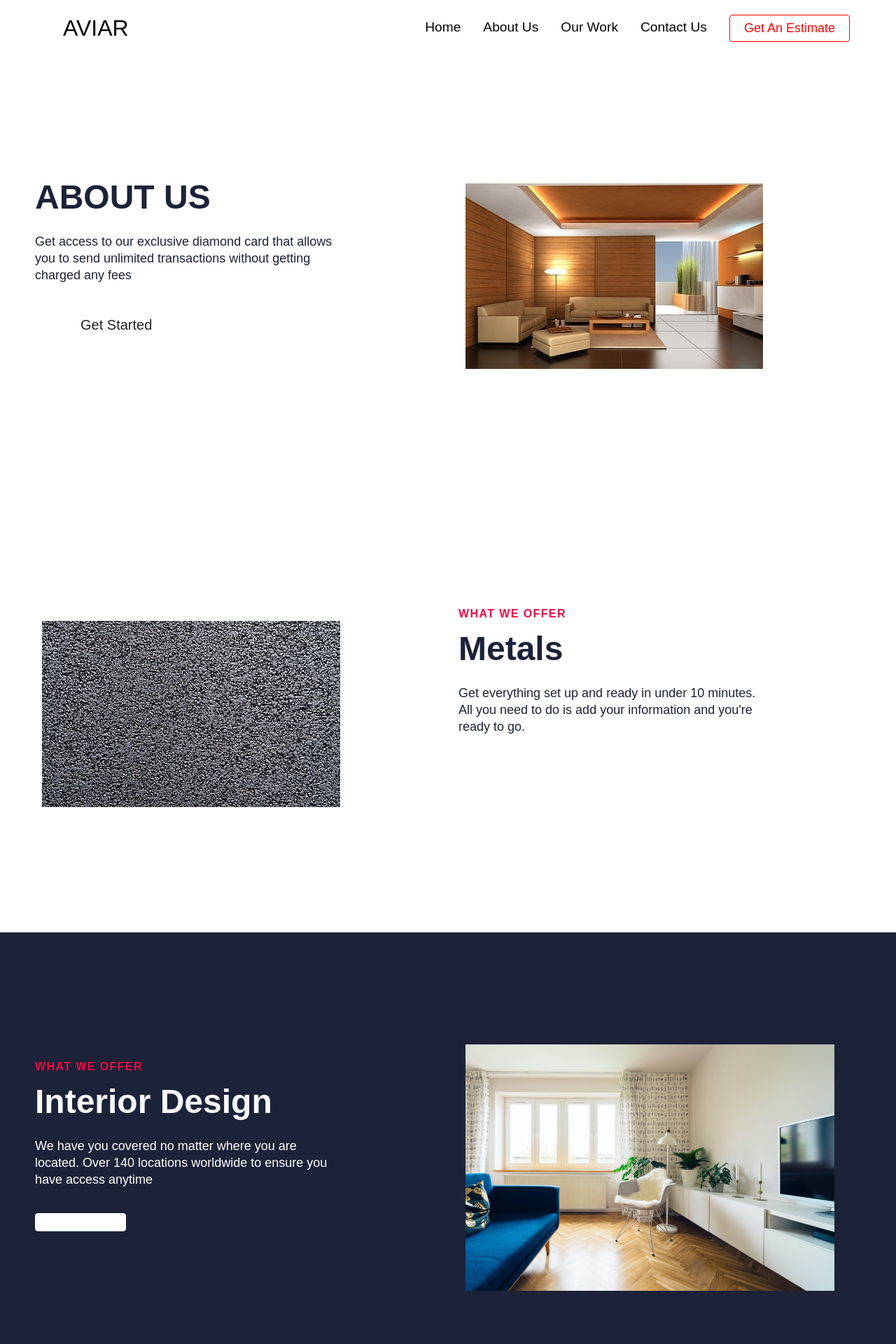
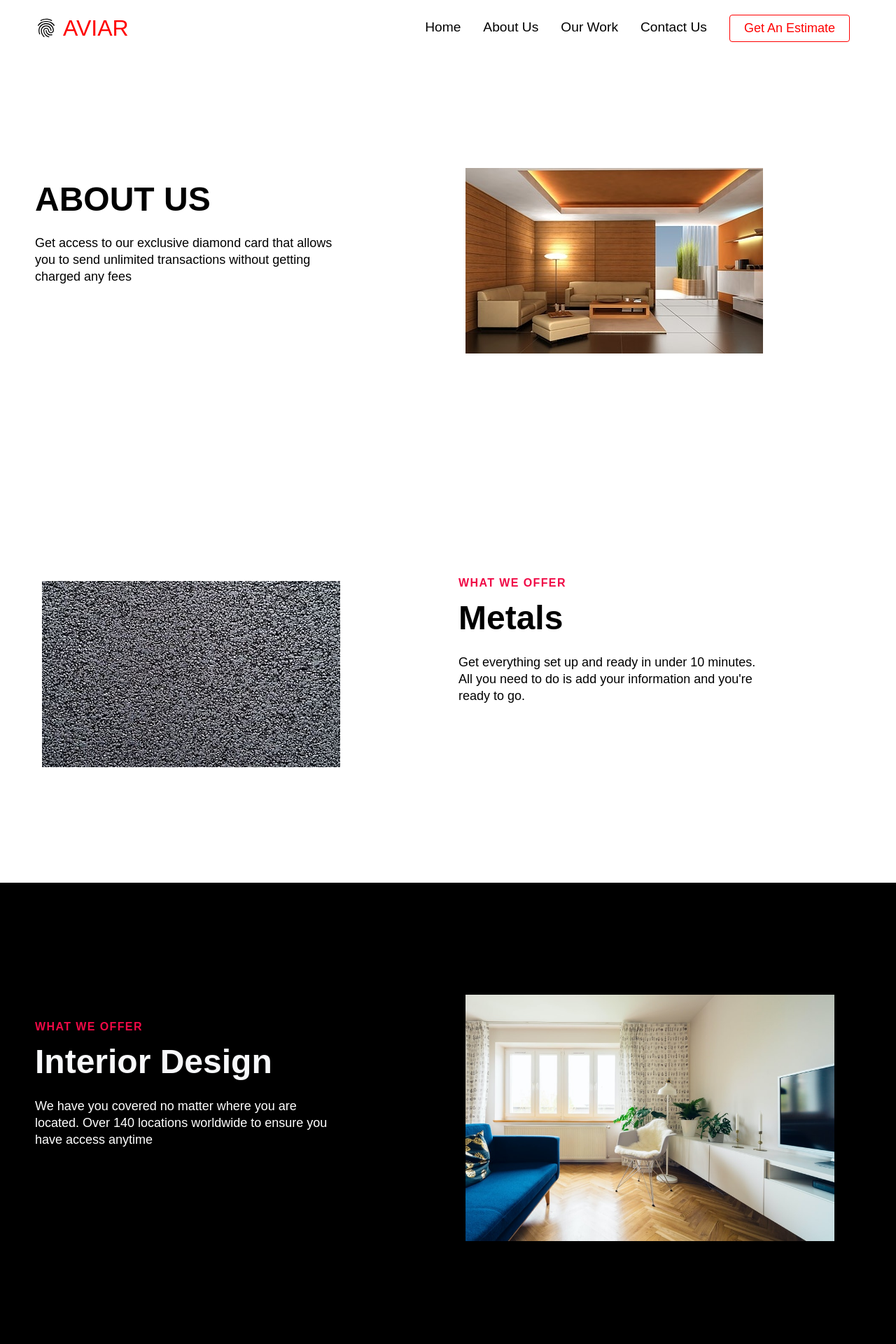
Before and after one commit to harshh351998/react-real-estate-website, a React (Create React App) app: page / in a window 1280 px wide. Shown: the top 1920 px of the page at 70% size. Built offline with nearby package versions, Linux system fonts and the light colour scheme.

Commit message:
changed bg color for home section

```diff
--- a/package.json
+++ b/package.json
@@ -8,7 +8,7 @@
     "@testing-library/user-event": "^7.1.2",
     "react": "^16.13.1",
     "react-dom": "^16.13.1",
-    "react-icons": "^3.11.0",
+    "react-icons": "^4.3.1",
     "react-router-dom": "^5.2.0",
     "react-scripts": "3.4.1"
   },
--- a/src/components/HeroSection.css
+++ b/src/components/HeroSection.css
@@ -50,11 +50,11 @@
 }
 
 .dark {
-  color: #1c2237;
+  color: #000000;
 }
 
 .darkBg {
-  background-color: #1c2237;
+  background-color: #000000;
 }
 
 .home__hero-subtitle {
--- a/src/components/HeroSection.jsx
+++ b/src/components/HeroSection.jsx
@@ -43,11 +43,7 @@ function HeroSection({
                 >
                   {description}
                 </p>
-                <Link to='/sign-up'>
-                  <Button buttonSize='btn--wide' buttonColor='blue'>
-                    {buttonLabel}
-                  </Button>
-                </Link>
+
               </div>
             </div>
             <div className='col'>
--- a/src/components/Navbar.css
+++ b/src/components/Navbar.css
@@ -36,6 +36,9 @@
   align-items: center;
 }
 
+.navbar-text {
+  color:red
+}
 .navbar-icon {
   margin-right: 0.5rem;
 }
--- a/src/components/Navbar.jsx
+++ b/src/components/Navbar.jsx
@@ -33,12 +33,12 @@ function Navbar() {
 
   return (
     <>
-      <IconContext.Provider value={{ color: '#fff' }}>
+      <IconContext.Provider value={{ color: 'black' }}>
         <nav className='navbar'>
           <div className='navbar-container container'>
             <Link to='/' className='navbar-logo' onClick={closeMobileMenu}>
               <MdFingerprint className='navbar-icon' />
-              AVIAR
+              <p className='navbar-text'>AVIAR</p>
             </Link>
             <div className='menu-icon' onClick={handleClick}>
               {click ? <FaTimes /> : <FaBars />}
```
